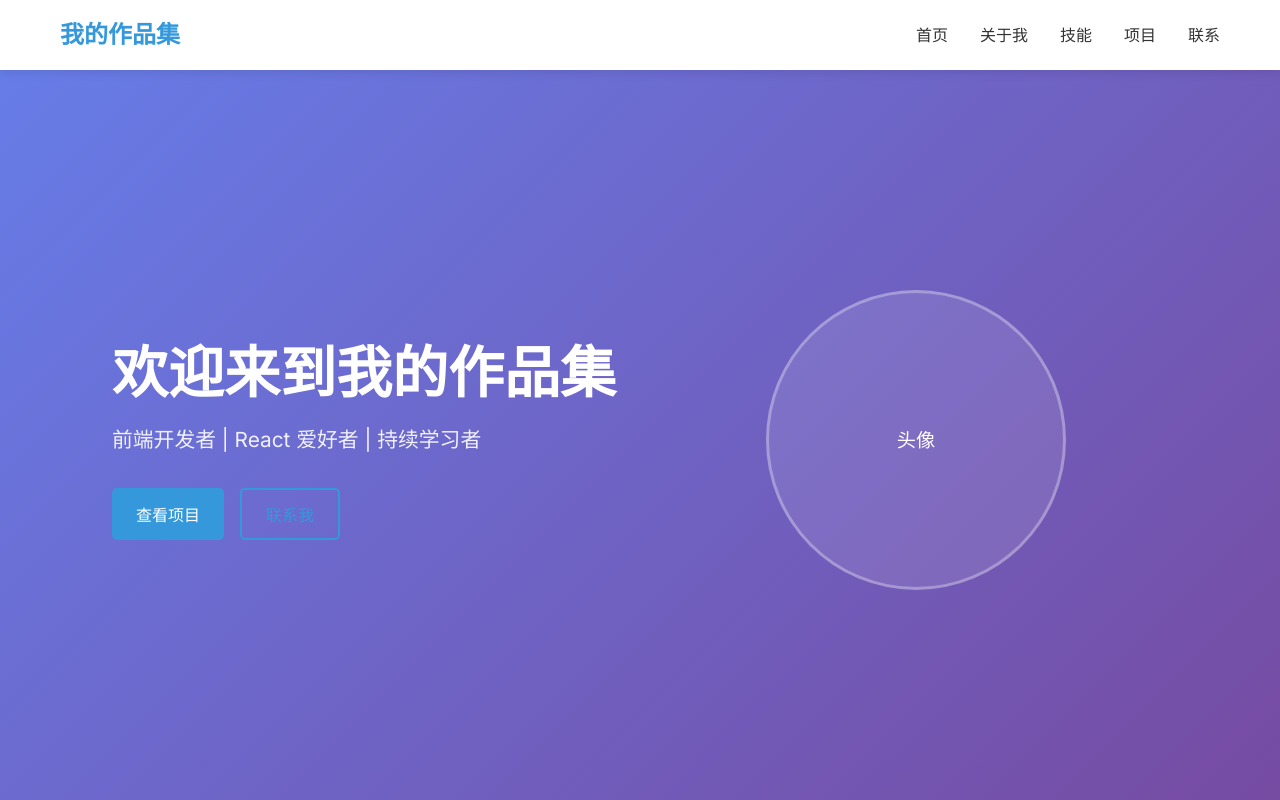
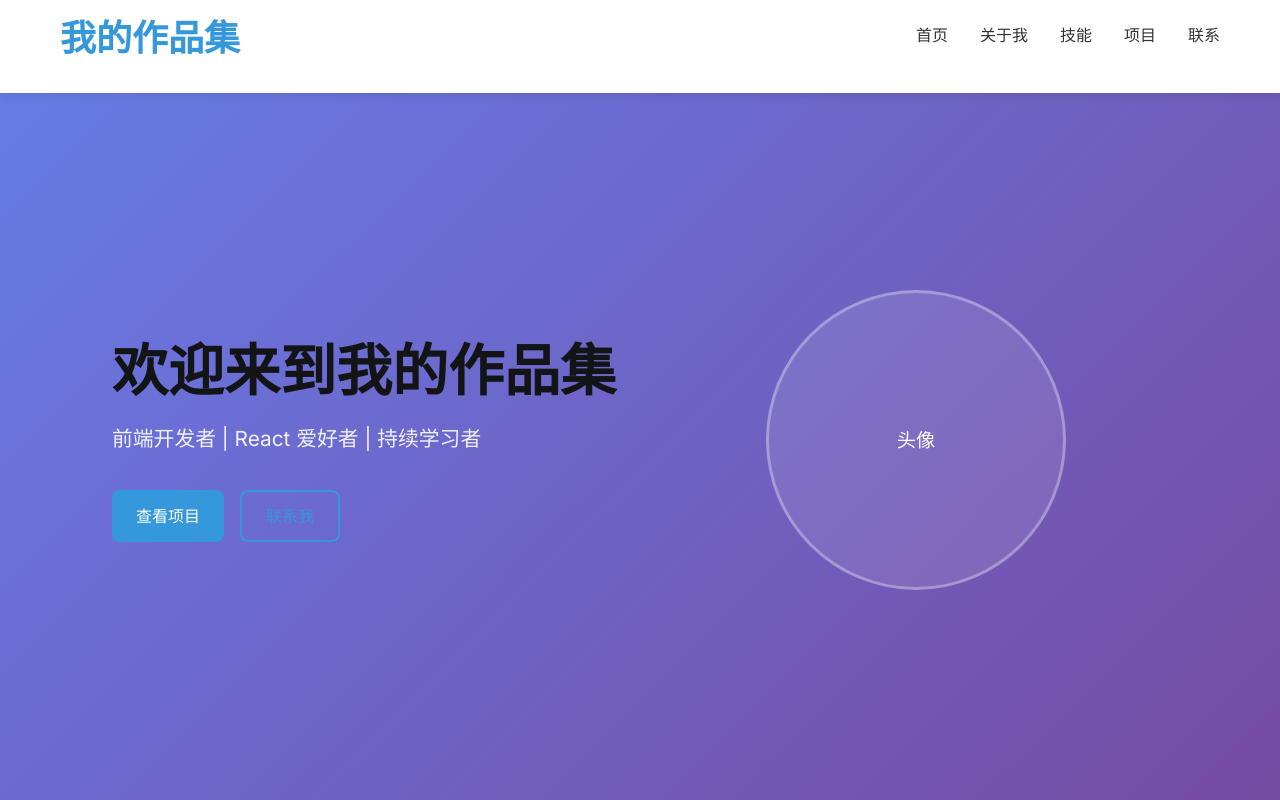
Before and after one commit to yuanguancheng/PersonalPortfolioWebsite, a React app: page / in a window 1280 px wide. Shown: the top 800 px of the page. Built offline with nearby package versions, Linux system fonts and the light colour scheme.

Commit message:
核心CSS设置

```diff
--- a/src/styles/global.css
+++ b/src/styles/global.css
@@ -1,80 +1,359 @@
-/* 全局样式重置和基础样式 */
+/* ==========================================================================
+   CSS重置和基础样式
+   ========================================================================== */
+
+/* 现代CSS重置 - 基于Normalize.css理念 */
+*, *::before, *::after {
+  box-sizing: border-box;
+}
+
 * {
   margin: 0;
   padding: 0;
-  box-sizing: border-box;
+}
+
+html {
+  /* 设置根字体大小，便于rem单位计算 */
+  font-size: 16px;
+  /* 平滑滚动 */
+  scroll-behavior: smooth;
 }
 
 body {
-  font-family: 'Inter', sans-serif;
-  line-height: 1.6;
-  color: #333;
-  background-color: #fff;
+  /* 确保body占满整个视口高度 */
+  min-height: 100vh;
+  /* 文本渲染优化 */
+  text-rendering: optimizeSpeed;
+  line-height: 1.5;
+  /* 防止水平滚动 */
+  overflow-x: hidden;
 }
+
+/* 移除列表样式 */
+ul, ol {
+  list-style: none;
+}
+
+/* 移除链接下划线 */
+a {
+  text-decoration: none;
+  color: inherit;
+}
+
+/* 图片响应式 */
+img, picture, video, canvas, svg {
+  display: block;
+  max-width: 100%;
+  height: auto;
+}
+
+/* 表单元素重置 */
+input, button, textarea, select {
+  font: inherit;
+  border: none;
+  outline: none;
+}
+
+/* 按钮重置 */
+button {
+  cursor: pointer;
+  background: none;
+}
+
+/* 减少运动用户的动画 */
+@media (prefers-reduced-motion: reduce) {
+  html {
+    scroll-behavior: auto;
+  }
+
+  *, *::before, *::after {
+    animation-duration: 0.01ms !important;
+    animation-iteration-count: 1 !important;
+    transition-duration: 0.01ms !important;
+  }
+}
+
+/* ==========================================================================
+   CSS变量定义（设计系统）
+   ========================================================================== */
+
+:root {
+  /* 颜色方案 */
+  --color-primary: #3498db;
+  --color-primary-dark: #2980b9;
+  --color-primary-light: #5dade2;
+
+  --color-secondary: #2c3e50;
+  --color-secondary-dark: #1a252f;
+  --color-secondary-light: #34495e;
+
+  --color-accent: #e74c3c;
+  --color-success: #27ae60;
+  --color-warning: #f39c12;
+  --color-error: #e74c3c;
+
+  /* 中性色 */
+  --color-white: #ffffff;
+  --color-gray-50: #f8f9fa;
+  --color-gray-100: #e9ecef;
+  --color-gray-200: #dee2e6;
+  --color-gray-300: #ced4da;
+  --color-gray-400: #adb5bd;
+  --color-gray-500: #6c757d;
+  --color-gray-600: #495057;
+  --color-gray-700: #343a40;
+  --color-gray-800: #212529;
+  --color-gray-900: #121416;
+  --color-black: #000000;
+
+  /* 字体系统 */
+  --font-family-primary: 'Inter', -apple-system, BlinkMacSystemFont, 'Segoe UI', 'Roboto', sans-serif;
+  --font-family-mono: 'SF Mono', 'Monaco', 'Inconsolata', 'Roboto Mono', monospace;
+
+  /* 字体大小（类型比例 1.25） */
+  --font-size-xs: 0.75rem;    /* 12px */
+  --font-size-sm: 0.875rem;   /* 14px */
+  --font-size-base: 1rem;     /* 16px */
+  --font-size-lg: 1.125rem;   /* 18px */
+  --font-size-xl: 1.25rem;    /* 20px */
+  --font-size-2xl: 1.5rem;    /* 24px */
+  --font-size-3xl: 1.875rem;  /* 30px */
+  --font-size-4xl: 2.25rem;   /* 36px */
+  --font-size-5xl: 3rem;      /* 48px */
+  --font-size-6xl: 3.75rem;   /* 60px */
+
+  /* 字体权重 */
+  --font-weight-light: 300;
+  --font-weight-normal: 400;
+  --font-weight-medium: 500;
+  --font-weight-semibold: 600;
+  --font-weight-bold: 700;
+
+  /* 行高 */
+  --line-height-tight: 1.25;
+  --line-height-normal: 1.5;
+  --line-height-relaxed: 1.75;
+
+  /* 间距系统（基于8px网格） */
+  --space-1: 0.25rem;   /* 4px */
+  --space-2: 0.5rem;    /* 8px */
+  --space-3: 0.75rem;   /* 12px */
+  --space-4: 1rem;      /* 16px */
+  --space-5: 1.25rem;   /* 20px */
+  --space-6: 1.5rem;    /* 24px */
+  --space-8: 2rem;      /* 32px */
+  --space-10: 2.5rem;   /* 40px */
+  --space-12: 3rem;     /* 48px */
+  --space-16: 4rem;     /* 64px */
+  --space-20: 5rem;     /* 80px */
+  --space-24: 6rem;     /* 96px */
+  --space-32: 8rem;     /* 128px */
+
+  /* 边框半径 */
+  --border-radius-sm: 0.25rem;   /* 4px */
+  --border-radius: 0.5rem;        /* 8px */
+  --border-radius-lg: 0.75rem;   /* 12px */
+  --border-radius-xl: 1rem;      /* 16px */
+  --border-radius-2xl: 1.5rem;   /* 24px */
+  --border-radius-full: 9999px;  /* 圆形 */
+
+  /* 阴影 */
+  --shadow-sm: 0 1px 2px 0 rgba(0, 0, 0, 0.05);
+  --shadow: 0 1px 3px 0 rgba(0, 0, 0, 0.1), 0 1px 2px 0 rgba(0, 0, 0, 0.06);
+  --shadow-md: 0 4px 6px -1px rgba(0, 0, 0, 0.1), 0 2px 4px -1px rgba(0, 0, 0, 0.06);
+  --shadow-lg: 0 10px 15px -3px rgba(0, 0, 0, 0.1), 0 4px 6px -2px rgba(0, 0, 0, 0.05);
+  --shadow-xl: 0 20px 25px -5px rgba(0, 0, 0, 0.1), 0 10px 10px -5px rgba(0, 0, 0, 0.04);
+
+  /* 过渡动画 */
+  --transition-fast: 150ms ease-in-out;
+  --transition-normal: 300ms ease-in-out;
+  --transition-slow: 500ms ease-in-out;
+
+  /* 断点 */
+  --breakpoint-sm: 640px;
+  --breakpoint-md: 768px;
+  --breakpoint-lg: 1024px;
+  --breakpoint-xl: 1280px;
+  --breakpoint-2xl: 1536px;
+}
+
+/* ==========================================================================
+   全局排版样式
+   ========================================================================== */
+
+body {
+  font-family: var(--font-family-primary);
+  font-size: var(--font-size-base);
+  font-weight: var(--font-weight-normal);
+  line-height: var(--line-height-normal);
+  color: var(--color-gray-800);
+  background-color: var(--color-white);
+}
+
+/* 标题样式 */
+h1, h2, h3, h4, h5, h6 {
+  font-weight: var(--font-weight-semibold);
+  line-height: var(--line-height-tight);
+  color: var(--color-gray-900);
+  margin-bottom: var(--space-4);
+}
+
+h1 { font-size: var(--font-size-5xl); }
+h2 { font-size: var(--font-size-4xl); }
+h3 { font-size: var(--font-size-3xl); }
+h4 { font-size: var(--font-size-2xl); }
+h5 { font-size: var(--font-size-xl); }
+h6 { font-size: var(--font-size-lg); }
+
+/* 段落样式 */
+p {
+  margin-bottom: var(--space-4);
+  line-height: var(--line-height-relaxed);
+}
+
+/* 链接样式 */
+a {
+  color: var(--color-primary);
+  transition: color var(--transition-fast);
+}
+
+a:hover, a:focus {
+  color: var(--color-primary-dark);
+}
+
+/* 列表样式 */
+ul, ol {
+  margin-bottom: var(--space-4);
+  padding-left: var(--space-6);
+}
+
+li {
+  margin-bottom: var(--space-2);
+  line-height: var(--line-height-relaxed);
+}
+
+/* 代码样式 */
+code {
+  font-family: var(--font-family-mono);
+  font-size: var(--font-size-sm);
+  background-color: var(--color-gray-100);
+  padding: var(--space-1) var(--space-2);
+  border-radius: var(--border-radius-sm);
+}
+
+/* 引用样式 */
+blockquote {
+  border-left: 4px solid var(--color-primary);
+  padding-left: var(--space-4);
+  margin: var(--space-6) 0;
+  font-style: italic;
+  color: var(--color-gray-600);
+}
+
+/* ==========================================================================
+   工具类样式
+   ========================================================================== */
 
 .container {
   max-width: 1200px;
   margin: 0 auto;
-  padding: 0 20px;
+  padding: 0 var(--space-5);
 }
 
 .section-title {
-  font-size: 2.5rem;
+  font-size: var(--font-size-4xl);
   text-align: center;
-  margin-bottom: 3rem;
-  color: #2c3e50;
+  margin-bottom: var(--space-12);
+  color: var(--color-secondary);
 }
 
 .btn {
-  padding: 12px 24px;
+  padding: var(--space-3) var(--space-6);
   border: none;
-  border-radius: 5px;
-  font-size: 1rem;
+  border-radius: var(--border-radius);
+  font-size: var(--font-size-base);
+  font-weight: var(--font-weight-medium);
   cursor: pointer;
-  transition: all 0.3s ease;
+  transition: all var(--transition-normal);
   text-decoration: none;
-  display: inline-block;
+  display: inline-flex;
+  align-items: center;
+  justify-content: center;
+  gap: var(--space-2);
+  min-height: 44px; /* 触摸友好尺寸 */
 }
 
 .btn-primary {
-  background-color: #3498db;
-  color: white;
+  background-color: var(--color-primary);
+  color: var(--color-white);
 }
 
 .btn-primary:hover {
-  background-color: #2980b9;
+  background-color: var(--color-primary-dark);
   transform: translateY(-2px);
+  box-shadow: var(--shadow-md);
 }
 
 .btn-secondary {
   background-color: transparent;
-  color: #3498db;
-  border: 2px solid #3498db;
+  color: var(--color-primary);
+  border: 2px solid var(--color-primary);
 }
 
 .btn-secondary:hover {
-  background-color: #3498db;
-  color: white;
+  background-color: var(--color-primary);
+  color: var(--color-white);
 }
 
 .btn-outline {
   background-color: transparent;
-  color: #3498db;
-  border: 1px solid #3498db;
+  color: var(--color-primary);
+  border: 1px solid var(--color-primary);
 }
 
 .btn-outline:hover {
-  background-color: #3498db;
-  color: white;
+  background-color: var(--color-primary);
+  color: var(--color-white);
 }
 
-/* 响应式设计 */
+/* ==========================================================================
+   响应式设计
+   ========================================================================== */
+
 @media (max-width: 768px) {
   .container {
-    padding: 0 15px;
+    padding: 0 var(--space-4);
   }
 
   .section-title {
-    font-size: 2rem;
+    font-size: var(--font-size-3xl);
+    margin-bottom: var(--space-8);
+  }
+
+  h1 { font-size: var(--font-size-4xl); }
+  h2 { font-size: var(--font-size-3xl); }
+  h3 { font-size: var(--font-size-2xl); }
+
+  .btn {
+    padding: var(--space-3) var(--space-4);
+    font-size: var(--font-size-sm);
   }
 }
+
+/* 高对比度模式支持 */
+@media (prefers-contrast: high) {
+  :root {
+    --color-primary: #0056b3;
+    --color-secondary: #000000;
+  }
+}
+
+/* 深色模式支持（可选） */
+@media (prefers-color-scheme: dark) {
+  :root {
+    --color-white: #121416;
+    --color-gray-50: #1a252f;
+    --color-gray-800: #e9ecef;
+    --color-gray-900: #f8f9fa;
+  }
+}
```
